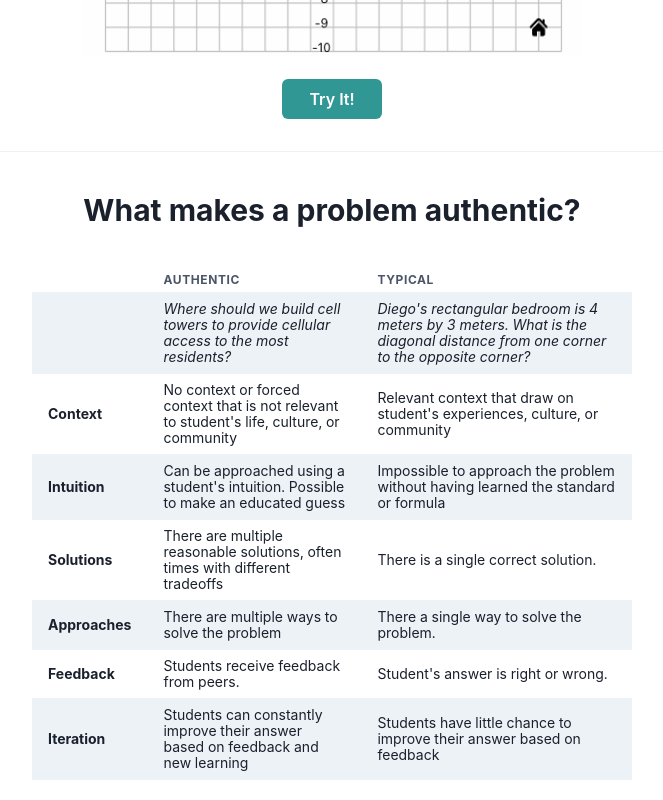
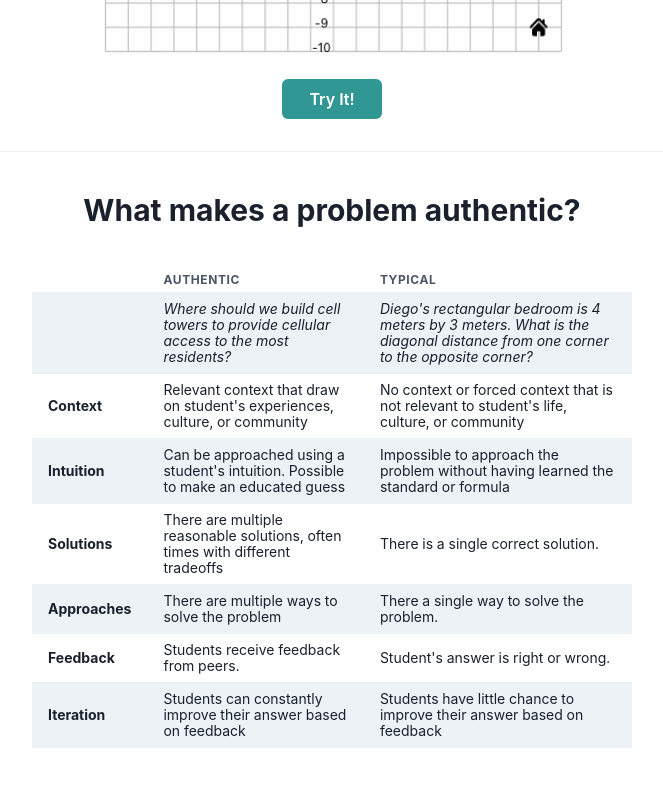
Before and after one commit to commanderking/reasonloop, a Next.js app: page / in a window 1280 px wide. Shown: the part 650-1450 px from the top of the page, without its empty margins (308-971 px from the left). After the commit the page ends 1418 px from the top, so only its background shows below. Built offline with nearby package versions, Linux system fonts and the light colour scheme.

Commit message:
correct text

```diff
--- a/components/home/AuthenticTable.tsx
+++ b/components/home/AuthenticTable.tsx
@@ -14,9 +14,9 @@ const tableData = [
   {
     feature: "Context",
     authentic:
+      "Relevant context that draw on student's experiences, culture, or community",
+    typical:
       "No context or forced context that is not relevant to student's life, culture, or community",
-    typical:
-      "Relevant context that draw on student's experiences, culture, or community",
   },
   {
     feature: "Intuition",
@@ -43,8 +43,7 @@ const tableData = [
   },
   {
     feature: "Iteration",
-    authentic:
-      "Students can constantly improve their answer based on feedback and new learning",
+    authentic: "Students can constantly improve their answer based on feedback",
     typical:
       "Students have little chance to improve their answer based on feedback",
   },
```
